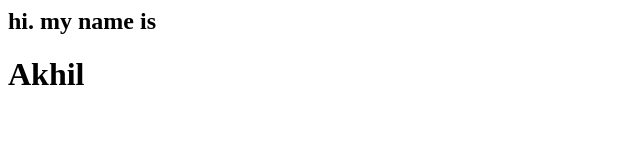
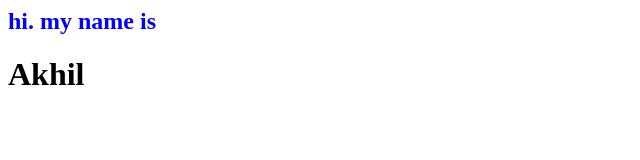
Before and after one commit to akhil-abraham/akhil-abraham.github.io, a plain HTML site: page index.html in a window 1280 px wide. Shown: the whole page, without its empty margins (0-640 px from the left). Drawn offline with Linux system fonts and the light colour scheme.

Commit message:
Update index.html

```diff
--- a/index.html
+++ b/index.html
@@ -2,7 +2,7 @@
 <html>
 <head>
 <title>Akhil's website</title>
-<link rel="stylesheet" type="text/csc"href="index.css">
+<link rel="stylesheet" type="text/css"href="index.css">
 </head>
 <body>
   <div class="header">
```
